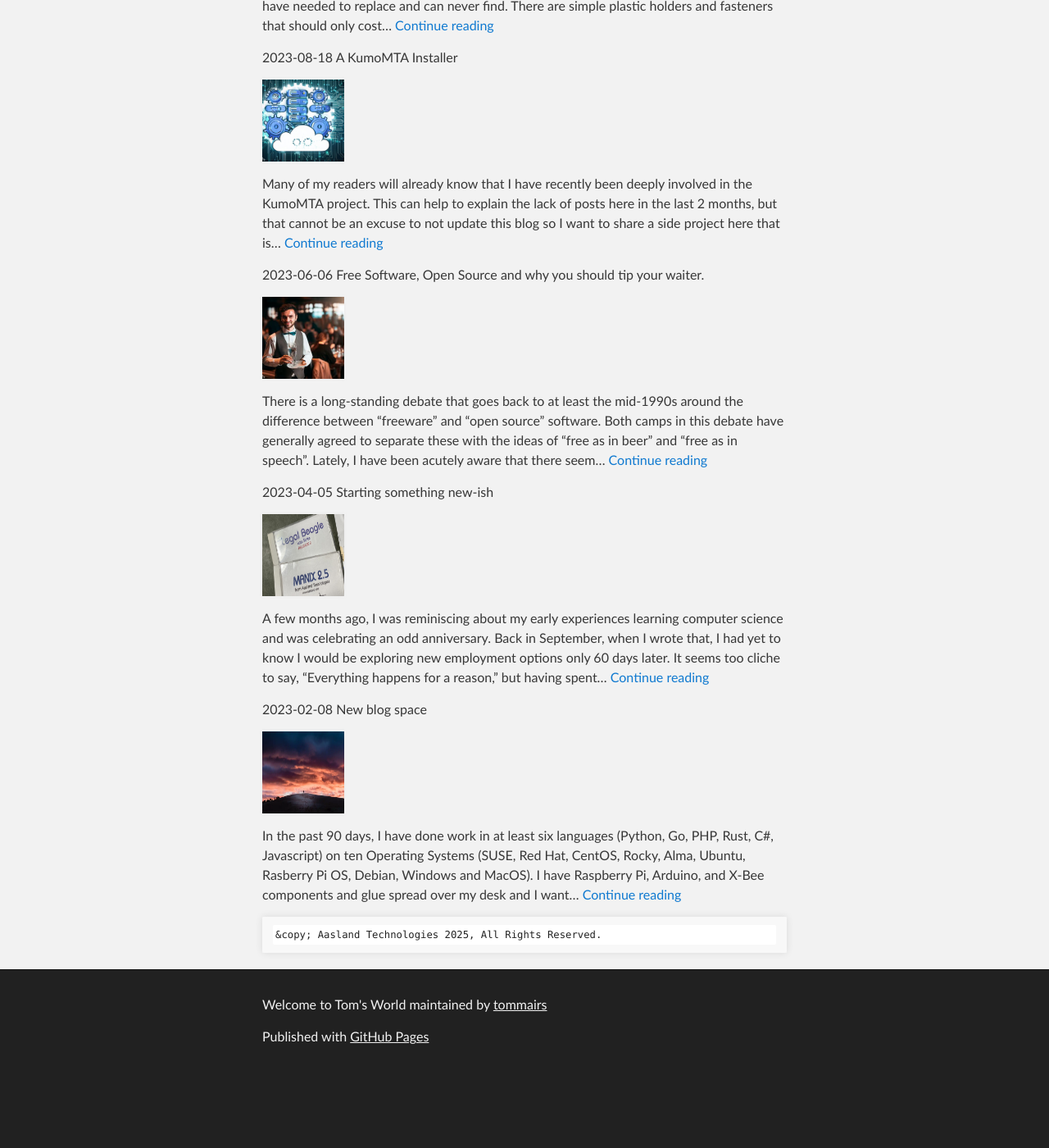
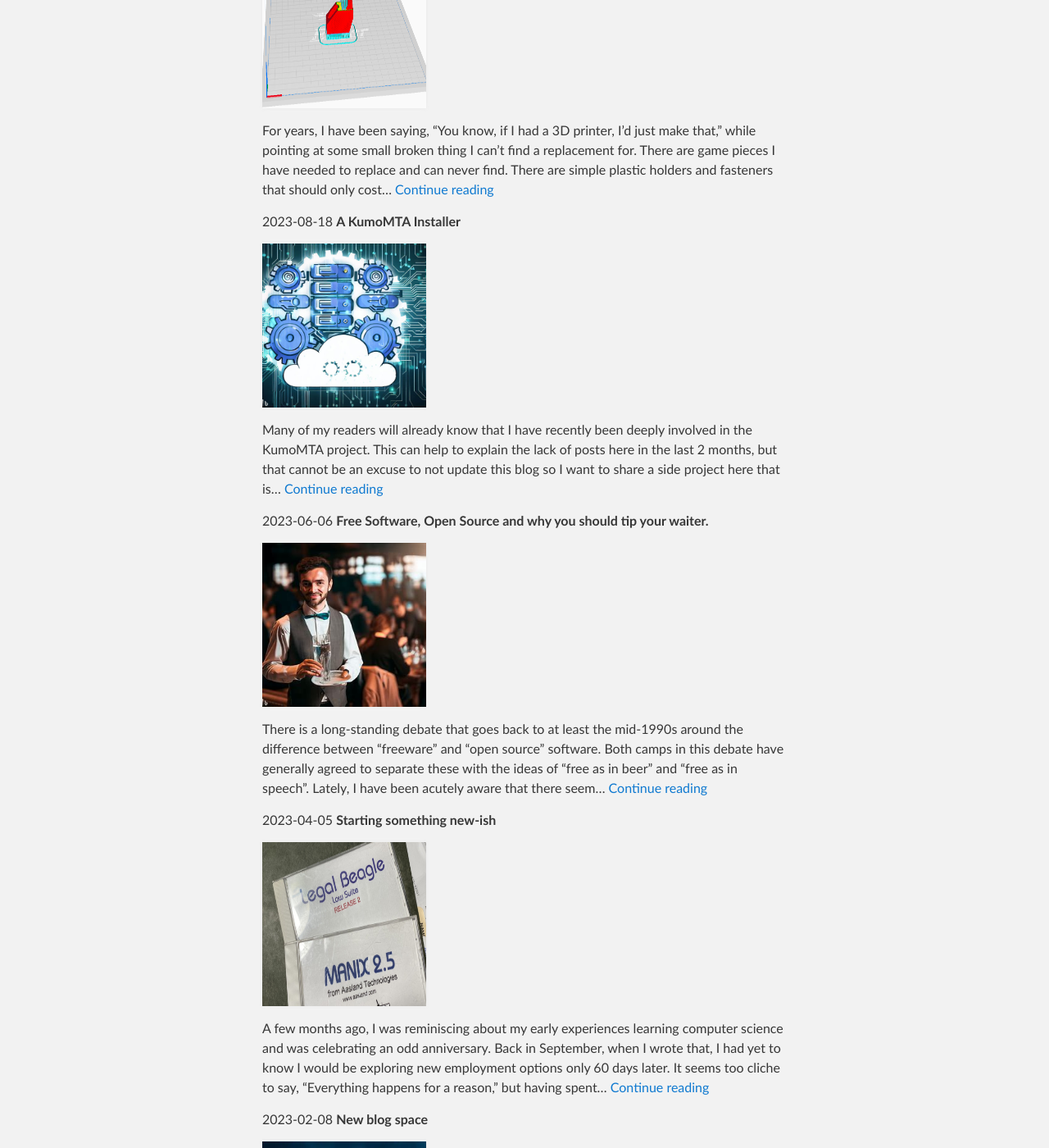
Before and after one commit to tommairs/aasland.github.io, a Jekyll site: the page built from aaslandblog.md, in a window 1280 px wide and 1400 px high, scrolled down 856 px. Shown: the whole window at 82% size. Built offline with Jekyll 4.4.1, drawn with Linux system fonts in a browser that asks for light colours; before the commit the page ends 2167 px from its top, so only the background shows below that; some of the changed text lies outside the part shown.

Commit message:
Update aaslandblog.md

````diff
--- a/aaslandblog.md
+++ b/aaslandblog.md
@@ -11,47 +11,43 @@ Like what you see? [DONATE A COFFEE](https://donate.stripe.com/5kA4hi82GghS8Ny9A
 
 2024-10-12  **Wake up, Neo...**
 
-<img src="https://tommairs.github.io/images/matrix-and-soccer.jpeg" width="100" height="100">
+<img src="https://tommairs.github.io/images/matrix-and-soccer.jpeg" width="200" height="200">
 
 We’re not building Skynet; We’re building The Matrix. Whoever thought it would be a good idea to release Artificial Intelligence to the masses without incorporating the three laws of robotics needs to be held accountable. Did none of these people read any Isaac Asimov? Or Arthur C. Clarke? Or William Gibson? Of course, the 3… [Continue reading](https://blog.aasland.com/2024/10/12/wake-up-neo/)
 
 
 2024-03-10  **Making It**
 
-<img src="https://tommairs.github.io/images/Jeepclip.png" width="100" height="100">
+<img src="https://tommairs.github.io/images/Jeepclip.png" width="200" height="200">
 
 For years, I have been saying, “You know, if I had a 3D printer, I’d just make that,” while pointing at some small broken thing I can’t find a replacement for. There are game pieces I have needed to replace and can never find. There are simple plastic holders and fasteners that should only cost… [Continue reading](https://blog.aasland.com/2024/03/10/making-it/)
 
-2023-08-18
-A KumoMTA Installer
+2023-08-18  **A KumoMTA Installer**
 
-<img src="https://tommairs.github.io/images/Installgears.jpg" width="100" height="100">
+<img src="https://tommairs.github.io/images/Installgears.jpg" width="200" height="200">
 
 Many of my readers will already know that I have recently been deeply involved in the KumoMTA project. This can help to explain the lack of posts here in the last 2 months, but that cannot be an excuse to not update this blog so I want to share a side project here that is… [Continue reading](https://blog.aasland.com/2023/08/18/a-kumomta-installer/)
 
-2023-06-06
-Free Software, Open Source and why you should tip your waiter.
+2023-06-06  **Free Software, Open Source and why you should tip your waiter.**
 
-<img src="https://tommairs.github.io/images/waiter-with-water.jpg" width="100" height="100">
+<img src="https://tommairs.github.io/images/waiter-with-water.jpg" width="200" height="200">
 
 There is a long-standing debate that goes back to at least the mid-1990s around the difference between “freeware” and “open source” software. Both camps in this debate have generally agreed to separate these with the ideas of “free as in beer” and “free as in speech”. Lately, I have been acutely aware that there seem… [Continue reading](https://blog.aasland.com/2023/06/06/free-software-open-source-and-why-you-should-tip-your-waiter/)
 
-2023-04-05
-Starting something new-ish
+2023-04-05  **Starting something new-ish**
 
-<img src="https://tommairs.github.io/images/IMG_9609-1536x1056.jpg" width="100" height="100">
+<img src="https://tommairs.github.io/images/IMG_9609-1536x1056.jpg" width="200" height="200">
 
 A few months ago, I was reminiscing about my early experiences learning computer science and was celebrating an odd anniversary. Back in September, when I wrote that, I had yet to know I would be exploring new employment options only 60 days later. It seems too cliche to say, “Everything happens for a reason,” but having spent… [Continue reading](https://blog.aasland.com/2023/04/05/starting-something-new-ish/)
 
 
-2023-02-08
-New blog space
+2023-02-08  **New blog space**
 
-<img src="https://tommairs.github.io/images/New-Blog-space-banner.webp" width="100" height="100">
+<img src="https://tommairs.github.io/images/New-Blog-space-banner.webp" width="200" height="200">
 
 In the past 90 days, I have done work in at least six languages (Python, Go, PHP, Rust, C#, Javascript) on ten Operating Systems (SUSE, Red Hat, CentOS, Rocky, Alma, Ubuntu, Rasberry Pi OS, Debian, Windows and MacOS). I have Raspberry Pi, Arduino, and X-Bee components and glue spread over my desk and I want… [Continue reading](https://blog.aasland.com/2023/02/08/new-blog-space/)
 
 
 ```
-&copy; Aasland Technologies 2025, All Rights Reserved.
+(c) Aasland Technologies 2025, All Rights Reserved.
 ```
````
